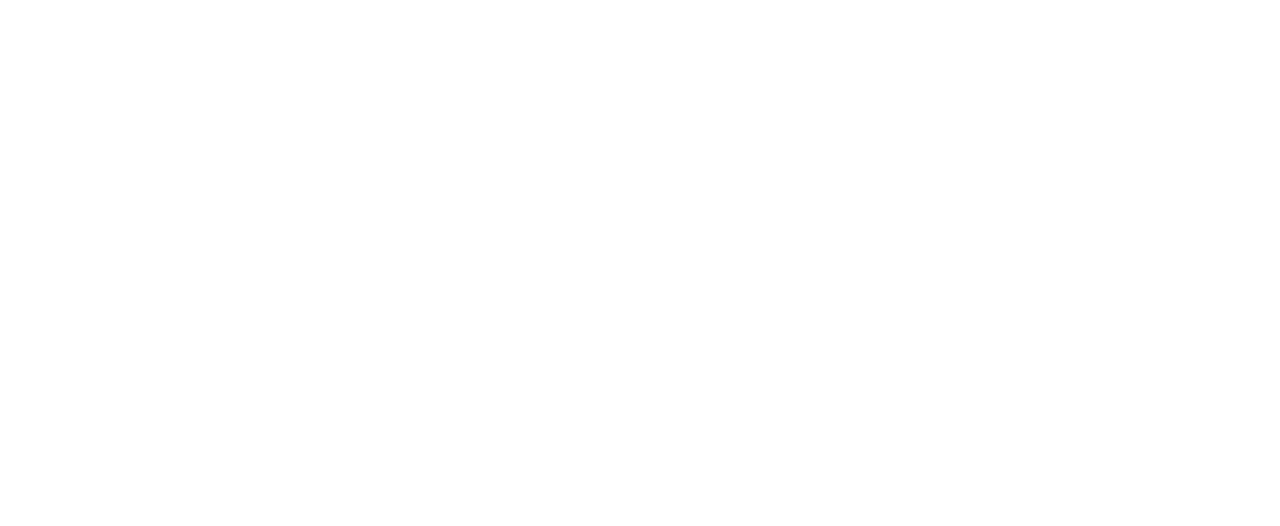
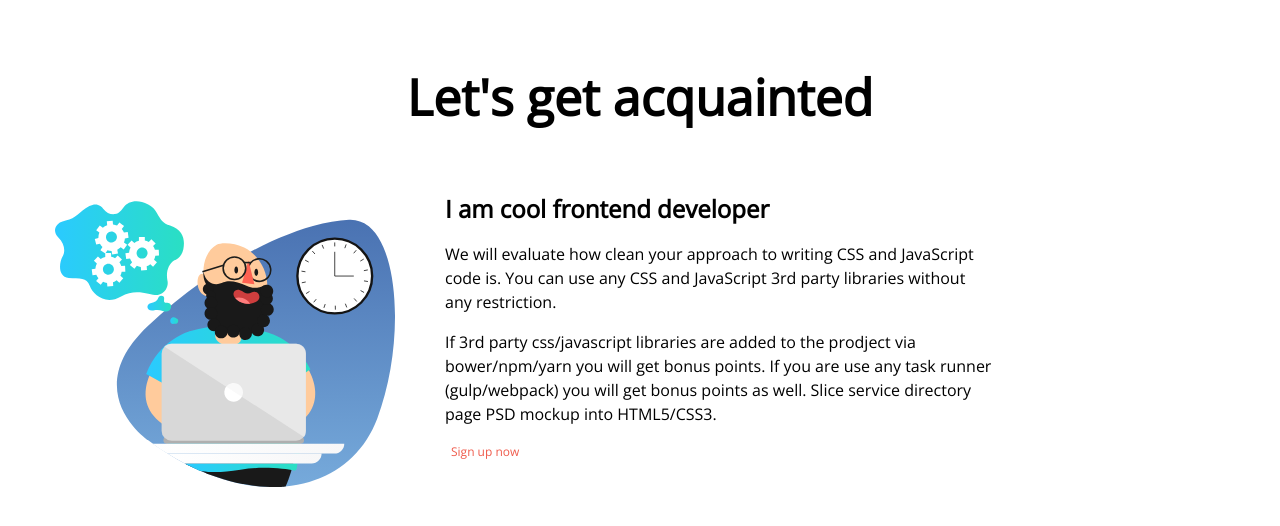
Before and after one commit to olegmalyarenko/abz-agency-test-task, a React (Create React App) app in the folder maquetter/: page / in a window 1280 px wide. Shown: the part 792-1318 px from the top of the page. Before the commit the page ends 800 px from the top, so only its background shows below. Built offline with nearby package versions, Linux system fonts and the light colour scheme.

Commit message:
feat: add Acquained component

```diff
--- /dev/null
+++ b/maquetter/src/components/Acquainted/Acquainted.jsx
@@ -0,0 +1,23 @@
+import React from 'react';
+import './Acquainted.scss';
+import { ReactComponent as Img } from './man-laptop-v1.svg';
+
+const Acquainted = () => {
+ return (
+     <div className="conteiner acquained">
+         <h2>Let's get acquainted</h2>
+         <div className="row">
+             <Img height="300" width="340" />
+             <div className="text-side">
+                 <h2>I am cool frontend developer</h2>
+                 <p>We will evaluate how clean your approach to writing CSS and JavaScript code is. You can use any CSS and JavaScript 3rd party libraries without any restriction.</p>
+
+                 <p>If 3rd party css/javascript libraries are added to the prodject via bower/npm/yarn you will get bonus points. If you are use any task runner (gulp/webpack) you will get bonus points as well. Slice service directory page PSD mockup into HTML5/CSS3.</p>
+                 <button>Sign up now</button>
+             </div>
+         </div>
+     </div>
+ )
+}
+
+export default Acquainted;
--- /dev/null
+++ b/maquetter/src/components/Acquainted/Acquainted.scss
@@ -0,0 +1,46 @@
+@import "../../mixines.scss";
+@import "../../variables.scss";
+
+.acquained {
+  width: 100%;
+  height: 720px;
+
+  background: #ffffff;
+  h2 {
+    margin-top: 160px;
+
+    font-weight: bold;
+    font-size: 50px;
+    line-height: 54px;
+    font-family: $font;
+    text-align: center;
+  }
+}
+
+.row {
+  display: flex;
+  align-content: center;
+  margin-top: 70px;
+}
+.text-side {
+  margin-left: 50px;
+  h2 {
+    margin-top: 0;
+
+    text-align: left;
+
+@include title();
+  }
+  p {
+    width: 550px;
+
+@include paragraph();
+  }
+  button {
+    font-size: 12px;
+    font-family: $font;
+    color: #ef5b4c;
+
+@include flatButton();
+  }
+}
--- /dev/null
+++ b/maquetter/src/components/Acquainted/index.js
@@ -0,0 +1,3 @@
+import Acquainted from './Acquainted.jsx';
+
+export default Acquainted;
--- a/maquetter/src/components/App/App.js
+++ b/maquetter/src/components/App/App.js
@@ -2,6 +2,7 @@
 import './App.scss';
 import Menu from '../Menu';
 import TestAssignment from '../TestAssignment';
+import Acquainted from '../Acquainted';
 
 function App() {
   return (
@@ -9,6 +10,7 @@
 
         <Menu />
         <TestAssignment />
+        <Acquainted />
     </div>
   );
 }
--- a/maquetter/src/components/TestAssignment/TestAssignment.jsx
+++ b/maquetter/src/components/TestAssignment/TestAssignment.jsx
@@ -1,4 +1,4 @@
-import React, { Component } from 'react';
+import React from 'react';
 import './TestAssignment.scss';
 
 const TestAssignment = () => {
--- a/maquetter/src/mixines.scss
+++ b/maquetter/src/mixines.scss
@@ -22,3 +22,11 @@
   background: #ef5b4c;
   border-radius: 8px;
 }
+
+@mixin flatButton() {
+  background: none;
+  border: 0;
+  cursor: pointer;
+
+  -webkit-appearance: none;
+}
```
Also changed, not shown: maquetter/src/components/Acquainted/man-laptop-v1.svg (added).
